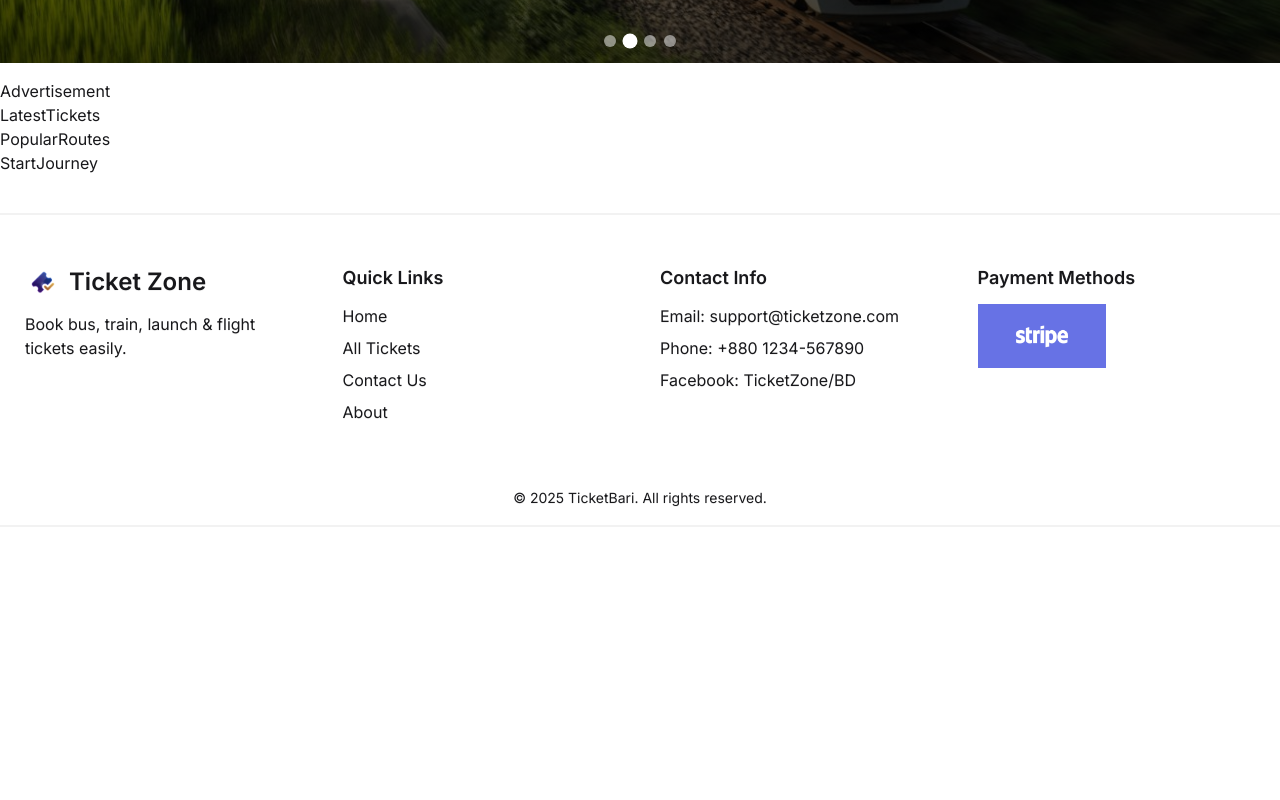
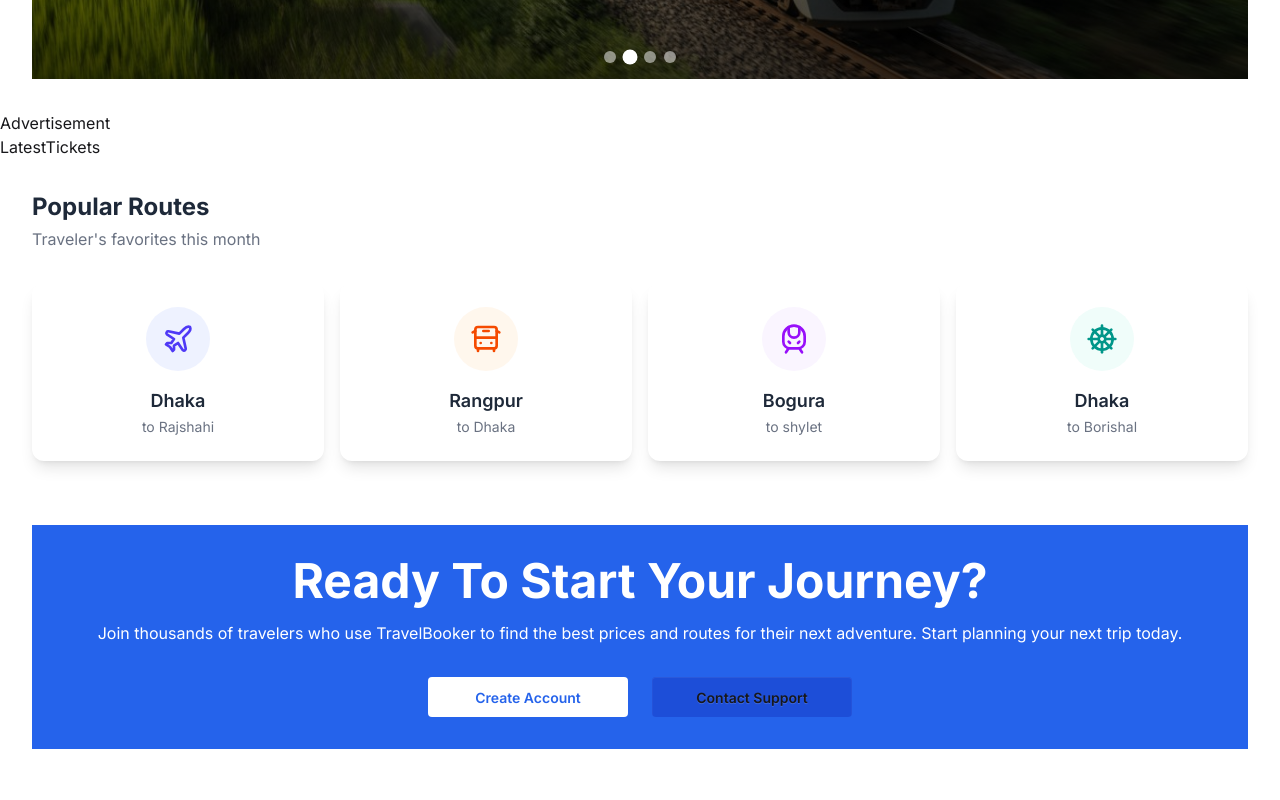
Before and after one commit to Turzo02/Ticket-Zone-FrontEnd, a React (Vite) app: page / in a window 1280 px wide. Shown: the part 520-1320 px from the top of the page. Before the commit the page ends 1045 px from the top, so only its background shows below. Built offline with nearby package versions, Linux system fonts and the light colour scheme; no server answers.

Commit message:
Two Extra Sections added

```diff
--- a/package.json
+++ b/package.json
@@ -15,6 +15,7 @@
     "dotenv": "^17.2.3",
     "firebase": "^12.6.0",
     "lucide-react": "^0.556.0",
+    "motion": "^12.23.25",
     "react": "^19.2.0",
     "react-dom": "^19.2.0",
     "react-hook-form": "^7.68.0",
--- a/src/Pages/Home/Banner/Banner.jsx
+++ b/src/Pages/Home/Banner/Banner.jsx
@@ -50,7 +50,7 @@ const Banner = ({ slides = bannerData, interval = 4500 }) => {
   }, [goToNext, interval]);
 
   return (
-    <div className="py-4 sm:py-4">
+    <div className="p-4 sm:p-8 max-w-7xl mx-auto">
       <div className="relative w-full h-[300px] sm:h-[400px] lg:h-[500px]">
 
         {slides.map((slide, index) => (
--- a/src/Pages/Home/PopularRoutes/PopularRoutes.jsx
+++ b/src/Pages/Home/PopularRoutes/PopularRoutes.jsx
@@ -1,11 +1,106 @@
-import React from 'react';
+import React from "react";
+import { Plane, BusFront, TrainFront, ShipWheel } from "lucide-react";
+
+const RouteCard = ({ icon: Icon, city1, city2, bgColor, iconColor }) => (
+  <div
+    className="
+    flex flex-col items-center justify-center p-6
+    bg-white rounded-xl shadow-lg
+    hover:shadow-xl transition-shadow duration-300
+    cursor-pointer h-full
+  "
+  >
+    {/* Icon Container with background color */}
+    <div
+      className={`
+      w-16 h-16 rounded-full flex items-center justify-center mb-4
+      ${bgColor}
+    `}
+    >
+      <Icon className={`w-8 h-8 ${iconColor}`} />
+    </div>
+
+    {/* City Names */}
+    <p
+      className="
+      text-lg font-semibold text-gray-800
+      whitespace-nowrap
+    "
+    >
+      {city1}
+    </p>
+    <p
+      className="
+      text-sm text-gray-500 mt-0.5
+      whitespace-nowrap
+    "
+    >
+      to {city2}
+    </p>
+  </div>
+);
 
 const PopularRoutes = () => {
-    return (
-        <div>
-            <h1>PopularRoutes</h1>
-        </div>
-    );
+  const routes = [
+    {
+      city1: "Dhaka",
+      city2: "Rajshahi",
+      icon: Plane,
+      bgColor: "bg-indigo-50",
+      iconColor: "text-indigo-600",
+    },
+    {
+      city1: "Rangpur",
+      city2: "Dhaka",
+      icon: BusFront,
+      bgColor: "bg-orange-50",
+      iconColor: "text-orange-600",
+    },
+    {
+      city1: "Bogura",
+      city2: "shylet",
+      icon: TrainFront,
+      bgColor: "bg-purple-50",
+      iconColor: "text-purple-600",
+    },
+    {
+      city1: "Dhaka",
+      city2: "Borishal",
+      icon: ShipWheel,
+      bgColor: "bg-teal-50",
+      iconColor: "text-teal-600",
+    },
+  ];
+
+  return (
+    <div className="p-4 sm:p-8 max-w-7xl mx-auto">
+      {/* Header */}
+      <div className="mb-8">
+        <h2 className="text-2xl font-bold text-gray-800">Popular Routes</h2>
+        <p className="text-gray-500 mt-1">Traveler's favorites this month</p>
+      </div>
+
+      {/* Routes Grid - Fully Responsive */}
+      <div
+        className="
+        grid gap-4
+        sm:grid-cols-2
+        md:grid-cols-4
+      "
+      >
+        {routes.map((route, index) => (
+          <RouteCard
+            key={index}
+            icon={route.icon}
+            city1={route.city1}
+            city2={route.city2}
+            bgColor={route.bgColor}
+            iconColor={route.iconColor}
+          />
+        ))}
+      </div>
+    </div>
+  );
 };
 
 export default PopularRoutes;
--- a/src/Pages/Home/StartJourney/StartJourney.jsx
+++ b/src/Pages/Home/StartJourney/StartJourney.jsx
@@ -1,11 +1,25 @@
-import React from 'react';
-
+import React from "react";
+import { Link } from "react-router";
 const StartJourney = () => {
-    return (
-        <div>
-            <h1>StartJourney</h1>
+  return (
+    <div className="p-4 sm:p-8 max-w-7xl mx-auto">
+      <div className="bg-[#2563eb] text-white">
+        <div className="text-center pt-8
+        ">
+          <h1 className="font-bold text-2xl sm:text-4xl lg:text-5xl">Ready To Start Your Journey?</h1>
+          <p className="font-sm pt-4">
+            Join thousands of travelers who use TravelBooker to find the best
+            prices and routes for their next adventure. Start planning your next
+            trip today.
+          </p>
         </div>
-    );
+        <div className="flex justify-center items-center py-8 gap-6">
+          <Link to="/register" className="  border-none btn btn-active bg-base-100 text-[#2563eb] w-[200px] ">Create Account</Link>
+          <button className= "  w-[200px] border-none btn btn-active bg-[#1d4ed8]">Contact Support</button>
+        </div>
+      </div>
+    </div>
+  );
 };
 
 export default StartJourney;
```
Also changed, not shown: 1 other file (tests, documents, lock files or other folders).
